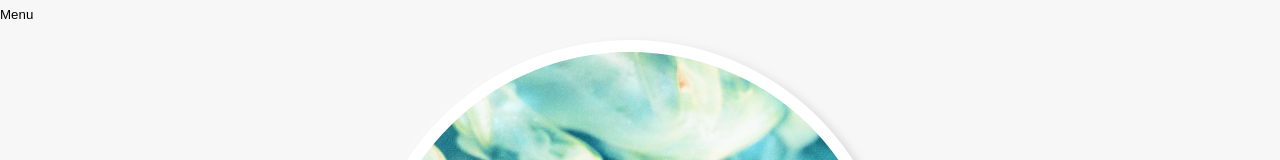
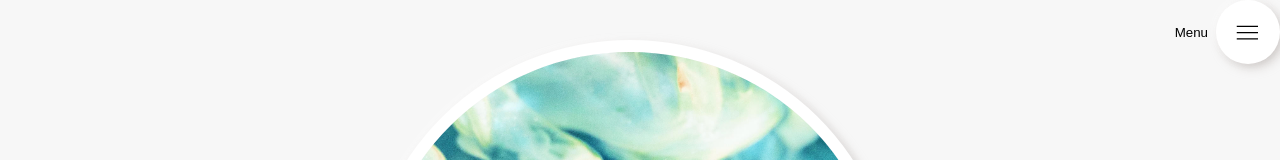
Before and after one commit to igrossberg4/emory-next, a Next.js app: page /landing/carousel in a window 1280 px wide. Shown: the top 160 px of the page. Built offline with nearby package versions, Linux system fonts and the light colour scheme.

Commit message:
MENU - Add icon button.

```diff
--- a/components/MenuTop.tsx
+++ b/components/MenuTop.tsx
@@ -18,14 +18,15 @@ import {
 } from "@chakra-ui/react";
 import { Context } from "../state/Store";
 import Link from "next/link";
+import IconButton from "./IconButton";
 
 export default function MenuTop(props:any) {
   const router = useRouter();
   const [state, dispatch] = useContext(Context) as any;
   return (
-    <div style={{position: "fixed", top:0, zIndex:10}}>
+    <div style={{position: "fixed", top:0, zIndex:10, right:0}}>
     <Menu >
-      <MenuButton as={Button}>{props.title}</MenuButton>
+      <MenuButton  as={Button} rightIcon={<IconButton icon="menu" />}>{props.title}</MenuButton>
       <MenuList>
         {props.options.map((option:any) => (
           <MenuItem
```
